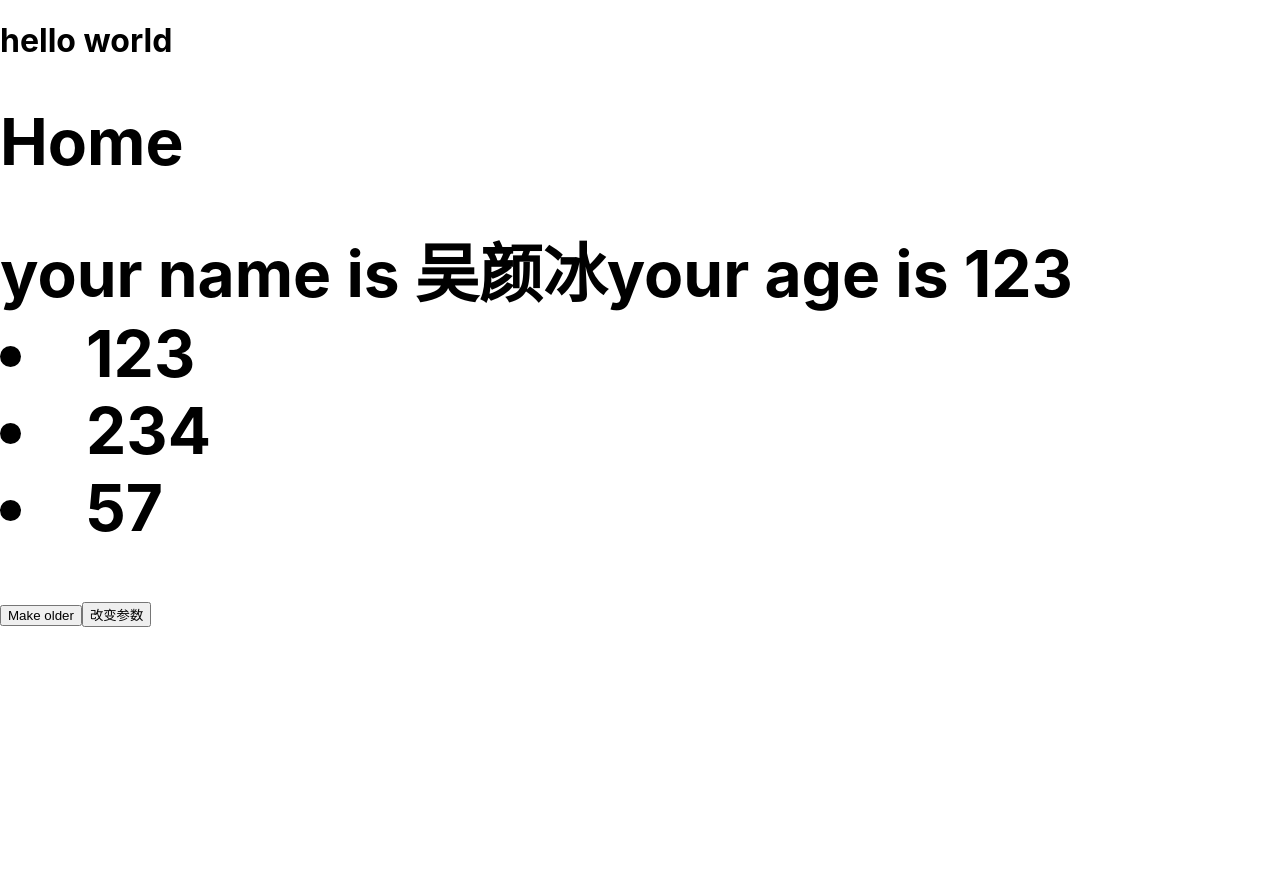
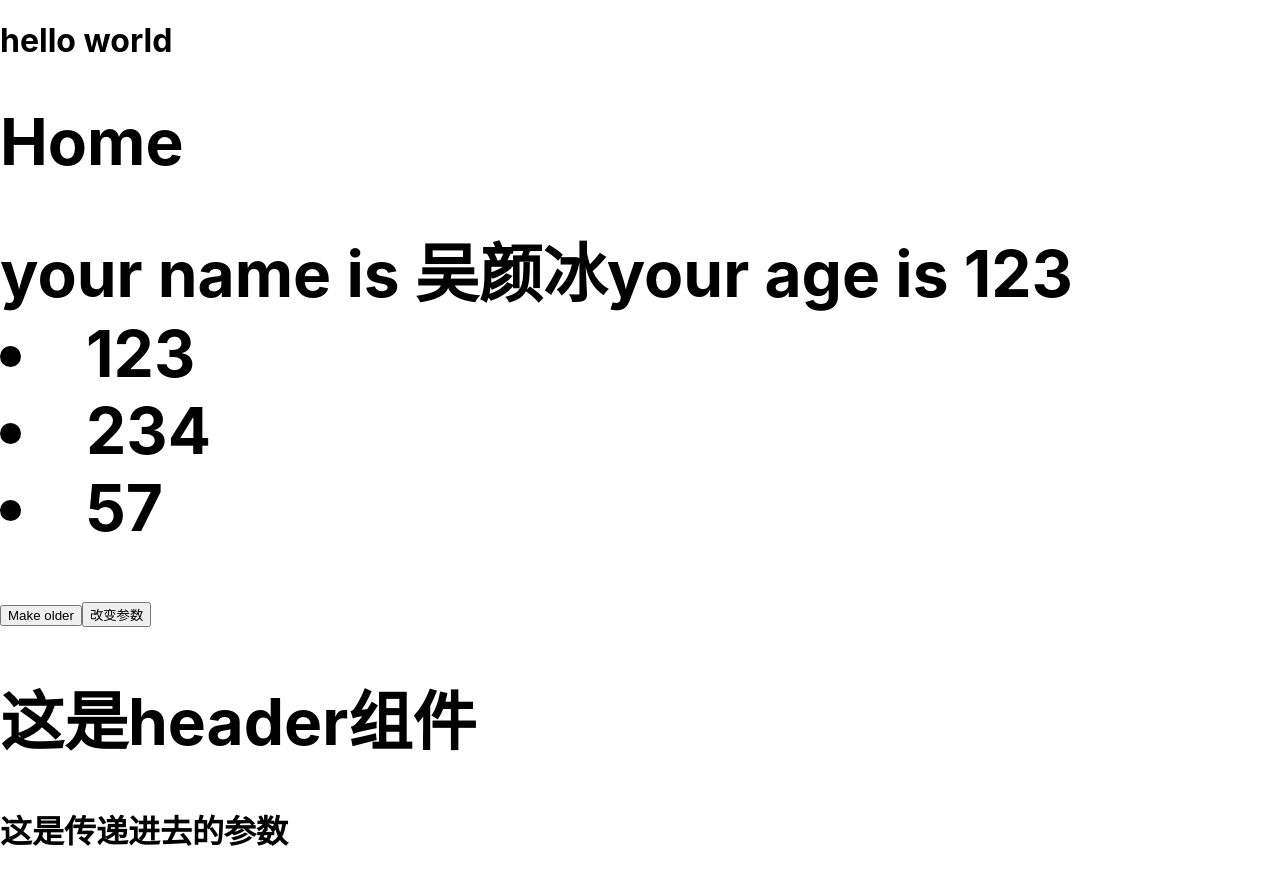
Before and after one commit to 15882633638/mycreateapp, a React (Create React App) app: page / in a window 1280 px wide. Before the commit the page ends 800 px from the top, so only its background shows below. Built offline with nearby package versions, Linux system fonts and the light colour scheme.

Commit message:
第四次修改

```diff
--- a/src/App.js
+++ b/src/App.js
@@ -2,9 +2,20 @@ import React from 'react';
 import logo from './logo.svg';
 import './App.css';
 import Home from './componts/home'
+import Header from './componts/header'
 class App extends React.Component{
+  constructor(){
+    super();
+    this.state = {
+      content:'这是传递进去的参数'
+    }
+  }
   Ongrete(age){
     alert(age)
+    this.setState({
+      content:age
+    })
+
   }
   render(){
     const list = [123,234,57]
@@ -12,7 +23,8 @@ class App extends React.Component{
 
       <h1 className='box'>
         hello world
-        <Home name1='吴颜冰' list = {list} age1={123} grete = {this.Ongrete}></Home>
+        <Home name1='吴颜冰' list = {list} age1={123} grete = {this.Ongrete.bind(this)}></Home>
+        <Header content={this.state.content}></Header>
       </h1>
     );
   }
--- /dev/null
+++ b/src/componts/header.js
@@ -0,0 +1,21 @@
+import React from 'react';
+
+
+class Header extends React.Component{
+    constructor(props){
+        super(props);
+        this.state = {
+            name:'这是header组件'
+        }
+
+    }
+    render(){
+        return (
+            <div>
+                <h1>{this.state.name}</h1>
+                {this.props.content}
+            </div>
+        )
+    }
+}
+export default Header
```
